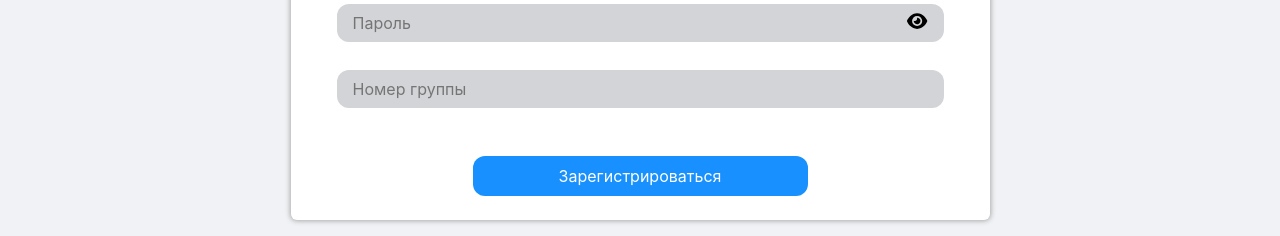
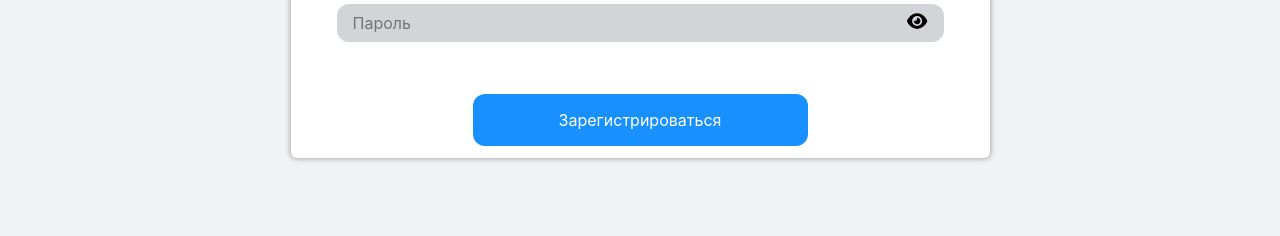
Before and after one commit to russkoepoleexperimentov/OKR_hits, an Angular app in the folder WebOkr/: page /register in a window 1280 px wide. Shown: the part 504-740 px from the top of the page. Built offline with nearby package versions, Linux system fonts and the light colour scheme.

Commit message:
registration and login are done

```diff
--- a/WebOkr/src/app/app.component.ts
+++ b/WebOkr/src/app/app.component.ts
@@ -1,5 +1,6 @@
 import { Component } from '@angular/core';
 import { RouterOutlet } from '@angular/router';
+
 
 @Component({
   selector: 'app-root',
--- a/WebOkr/src/app/app.config.ts
+++ b/WebOkr/src/app/app.config.ts
@@ -2,7 +2,10 @@ import { ApplicationConfig, provideZoneChangeDetection } from '@angular/core';
 import { provideRouter } from '@angular/router';
 
 import { routes } from './app.routes';
+import { provideHttpClient } from '@angular/common/http';
 
 export const appConfig: ApplicationConfig = {
-  providers: [provideZoneChangeDetection({ eventCoalescing: true }), provideRouter(routes)]
+  providers: [provideZoneChangeDetection({ eventCoalescing: true }),
+  provideHttpClient(),
+  provideRouter(routes)]
 };
--- a/WebOkr/src/app/components/login-form/login-form.component.html
+++ b/WebOkr/src/app/components/login-form/login-form.component.html
@@ -40,7 +40,7 @@
         </div>
 
         <div class="button-container">
-            <app-button type="submit" text="Войти" height="40px" route="/s/s/s"></app-button>
+            <button class="button" >Войти</button>
         </div>
     </div>
 </form>
--- a/WebOkr/src/app/components/login-form/login-form.component.scss
+++ b/WebOkr/src/app/components/login-form/login-form.component.scss
@@ -98,3 +98,20 @@
     padding: 0 160px;
     height: 40px;
 }
+.button{
+    border: none;
+    outline: none;
+    background-color: $Bg-Secondary-Color;
+    color:#fff;
+    border-radius: 12px;
+    cursor: pointer;
+    text-align: center;
+    font-size: 16px;
+    height: 52px;
+    width: 100%;
+    font-family: 'Inter',sans-serif;
+    transition: background-color 0.3s ease-in-out;
+    &:hover{
+        background-color: $OnCoursor-Bg-Color;
+    }
+}
--- a/WebOkr/src/app/components/login-form/login-form.component.ts
+++ b/WebOkr/src/app/components/login-form/login-form.component.ts
@@ -1,14 +1,16 @@
 import { Component } from '@angular/core';
-import { ButtonComponent } from '../button/button.component';
 import { FormsModule, NgForm } from '@angular/forms';
 import { MatIconModule } from '@angular/material/icon';
 import{FontAwesomeModule} from '@fortawesome/angular-fontawesome';
 import { faEye, faEyeSlash } from '@fortawesome/free-solid-svg-icons';
 import { CommonModule } from '@angular/common';
+import { UserServiceService } from '../../services/UserService/user-service.service';
+import { Router, RouterModule } from '@angular/router';
 
 @Component({
   selector: 'app-login-form',
-  imports: [FormsModule, ButtonComponent, CommonModule,FontAwesomeModule, MatIconModule],
+  standalone: true,
+  imports: [FormsModule,  CommonModule,FontAwesomeModule, MatIconModule, RouterModule],
   templateUrl: './login-form.component.html',
   styleUrl: './login-form.component.scss'
 })
@@ -17,16 +19,31 @@ export class LoginFormComponent {
   faEye = faEye;
   faEyeSlash = faEyeSlash;
 
+
+  constructor(private userService: UserServiceService,private router:Router ){}
+
   togglePasswordVisibility(): void {
     this.isPasswordVisible = !this.isPasswordVisible;
   }
 
   onSubmit(loginForm: NgForm): void {
     if (loginForm.valid) {
-      const jsonData = JSON.stringify(loginForm.value);
-      console.log('Данные формы:', jsonData);
-    }else{
-      console.log('Ошибка');
+
+      const {  email, password } = loginForm.value;
+
+      this.userService.login(email, password).subscribe({
+        next: (response) => {
+          console.log('Пользователь зарегистрирован:', response.token);
+          localStorage.setItem('token', response.token);
+
+          this.router.navigate(['/main']);
+        },
+        error: (err) => {
+          console.log('Reg Error', err);
+        }
+      });
+    } else {
+      loginForm.control.markAllAsTouched();
     }
   }
 }
--- a/WebOkr/src/app/components/register-form/register-form.component.html
+++ b/WebOkr/src/app/components/register-form/register-form.component.html
@@ -49,14 +49,11 @@
                 </div>
             </div>
 
-            <div class="input-group">
-                <input type="text" placeholder="Номер группы" name="groupNumber" ngModel required>
-            </div>
         </div>
 
 
         <div class="button-container">
-            <app-button type="submit" text="Зарегистрироваться" height="40px" route="/123"></app-button>
+            <button class="button" type="submit">Зарегистрироваться</button>
         </div>
     </div>
 </form>
--- a/WebOkr/src/app/components/register-form/register-form.component.scss
+++ b/WebOkr/src/app/components/register-form/register-form.component.scss
@@ -98,3 +98,20 @@
     padding: 0 160px;
     height: 40px;
 }
+.button{
+    border: none;
+    outline: none;
+    background-color: $Bg-Secondary-Color;
+    color:#fff;
+    border-radius: 12px;
+    cursor: pointer;
+    text-align: center;
+    font-size: 16px;
+    height: 52px;
+    width: 100%;
+    font-family: 'Inter',sans-serif;
+    transition: background-color 0.3s ease-in-out;
+    &:hover{
+        background-color: $OnCoursor-Bg-Color;
+    }
+}
--- a/WebOkr/src/app/pages/main-page/main-page.component.ts
+++ b/WebOkr/src/app/pages/main-page/main-page.component.ts
@@ -3,12 +3,11 @@ import { HeaderComponent } from '../../components/header/header.component';
 import { FilterBlockComponent } from '../../components/filter-block/filter-block.component';
 import { ApplicationCardComponent } from '../../components/application-card/application-card.component';
 import { AddApplicationButtonComponent } from '../../components/add-application-button/add-application-button.component';
-import { NewRequestDialogComponent } from '../../components/new-request-dialog/new-request-dialog.component';
 
 @Component({
   selector: 'app-main-page',
   standalone:true,
-  imports: [HeaderComponent,FilterBlockComponent,ApplicationCardComponent, AddApplicationButtonComponent,NewRequestDialogComponent],
+  imports: [HeaderComponent,FilterBlockComponent,ApplicationCardComponent, AddApplicationButtonComponent],
   templateUrl: './main-page.component.html',
   styleUrl: './main-page.component.scss'
 })
--- a/WebOkr/src/app/pages/register-page/register-page.component.ts
+++ b/WebOkr/src/app/pages/register-page/register-page.component.ts
@@ -4,6 +4,7 @@ import { RegisterFormComponent } from '../../components/register-form/register-f
 
 @Component({
   selector: 'app-register-page',
+  standalone: true,
   imports: [HeaderComponent,RegisterFormComponent],
   templateUrl: './register-page.component.html',
   styleUrl: './register-page.component.scss'
--- /dev/null
+++ b/WebOkr/src/app/services/UserService/user-service.service.ts
@@ -0,0 +1,39 @@
+import { Injectable } from '@angular/core';
+import { ApiService } from '../httpCLient/api.service';
+import { Observable, tap } from 'rxjs';
+
+@Injectable({
+  providedIn: 'root'
+})
+export class UserServiceService {
+  private userEndpoint = '/User';
+
+  constructor(private apiService: ApiService) { }
+
+  register(email: string, password: string, credentials: string, phone: string): Observable<{ token: string }> {
+    const body = { email, password, credentials, phone };
+
+    return this.apiService.post<{ token: string }>(`${this.userEndpoint}/register`, body).pipe(
+      tap(response => {
+        if (response.token) {
+          localStorage.setItem('token', response.token);
+        }
+      })
+    );
+  }
+
+  login(email: string, password: string): Observable<{ token: string }> {
+    const body = { email, password };
+
+    return this.apiService.post<{ token: string }>(`${this.userEndpoint}/login`, body).pipe(
+      tap(response => {
+        if (response.token) {
+          localStorage.setItem('token', response.token);
+        }
+      })
+    );
+
+  }
+
+
+}
--- /dev/null
+++ b/WebOkr/src/app/services/httpCLient/api.service.ts
@@ -0,0 +1,58 @@
+import { Injectable } from '@angular/core';
+import { HttpClient, HttpHeaders,HttpErrorResponse } from '@angular/common/http';
+import { Observable, throwError } from 'rxjs';
+import { catchError } from 'rxjs';
+
+@Injectable({
+  providedIn: 'root'
+})
+export class ApiService {
+  private apiUrl = 'https://localhost:7185/api';
+
+  constructor(private http: HttpClient) { }
+
+  private getHeaders(): HttpHeaders {
+    const token = localStorage.getItem('token');
+    let headers = new HttpHeaders({
+      'Content-Type': 'application/json',
+    });
+    if (token) {
+      headers = headers.set('Authorization', `Bearer ${token}`);
+    }
+    return headers;
+  }
+
+  get<T>(endpoint: string): Observable<T> {
+    return this.http.get<T>(`${this.apiUrl}${endpoint}`, { headers: this.getHeaders() })
+      .pipe(catchError(this.handleError));
+  }
+  post<T>(endpoint: string, body: any): Observable<T> {
+    return this.http.post<T>(`${this.apiUrl}${endpoint}`, body, { headers: this.getHeaders() })
+      .pipe(catchError(this.handleError));
+  }
+
+  put<T>(endpoint: string, body: any): Observable<T> {
+    return this.http.put<T>(`${this.apiUrl}${endpoint}`, body, { headers: this.getHeaders() })
+      .pipe(catchError(this.handleError));
+  }
+
+  delete<T>(endpoint: string): Observable<T> {
+    return this.http.delete<T>(`${this.apiUrl}${endpoint}`, { headers: this.getHeaders() })
+      .pipe(catchError(this.handleError));
+  }
+
+  private handleError(error: HttpErrorResponse) {
+    console.error('Ошибка API:', error);
+
+    if (error.status === 401) {
+      console.error('Ошибка 401: Неавторизованный доступ');
+
+    } else if (error.status === 403) {
+      console.error('Ошибка 403: Доступ запрещён');
+    } else if (error.status === 500) {
+      console.error('Ошибка 500: Внутренняя ошибка сервера');
+    }
+
+    return throwError(() => new Error('Ошибка при выполнении запроса'));
+  }
+}
```
Also changed, not shown: WebOkr/src/app/components/register-form/register-form.component.ts (+27 -5 lines), 2 other files (tests, documents, lock files or other folders).
